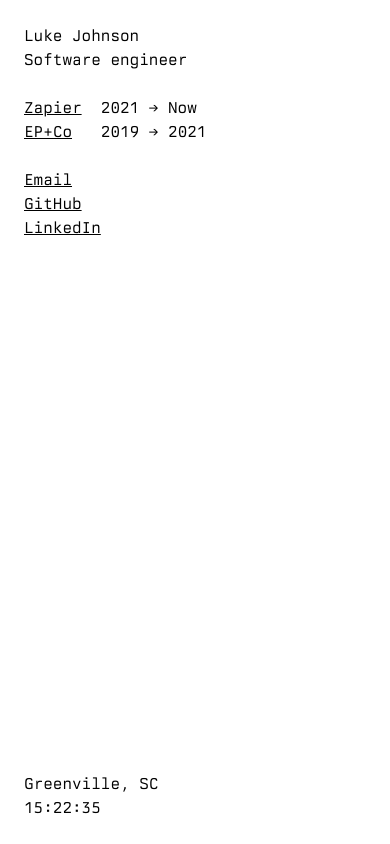
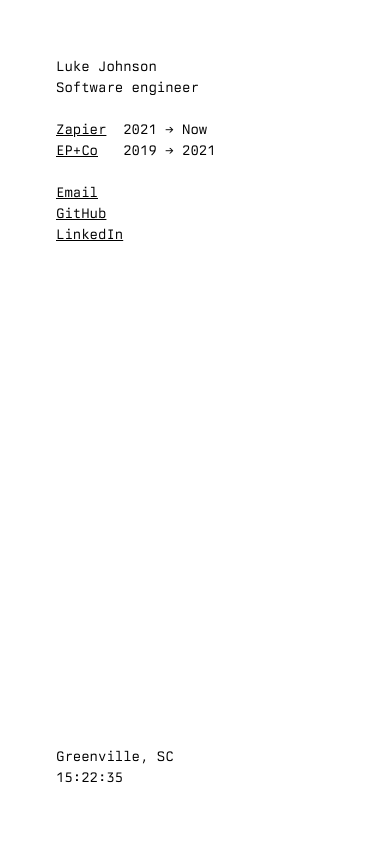
Before and after one commit to lukecjohnson/personal-site, a plain HTML site: page index.html in a window 390 px wide. Drawn offline with Linux system fonts and the light colour scheme.

Commit message:
tweak mobile

```diff
--- a/index.html
+++ b/index.html
@@ -25,7 +25,7 @@
       body {
         display: grid;
         grid-template-rows: 1fr auto;
-        padding: 48px;
+        padding: 4em;
         font-family: "TX-02", monospace;
         font-size: 16px;
         line-height: 1.5;
@@ -50,12 +50,12 @@
       }
 
       section + section {
-        margin-top: 24px;
+        margin-top: 1.5em;
       }
 
       @media (width <= 640px) {
         body {
-          padding: 24px;
+          font-size: 14px;
         }
       }
     </style>
```
